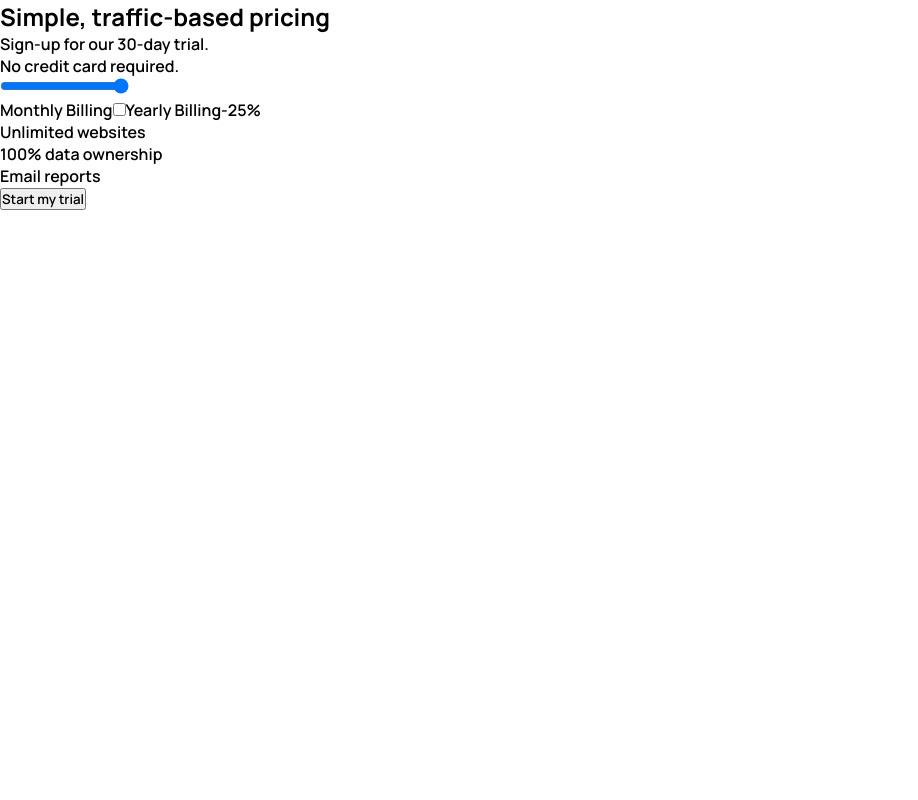
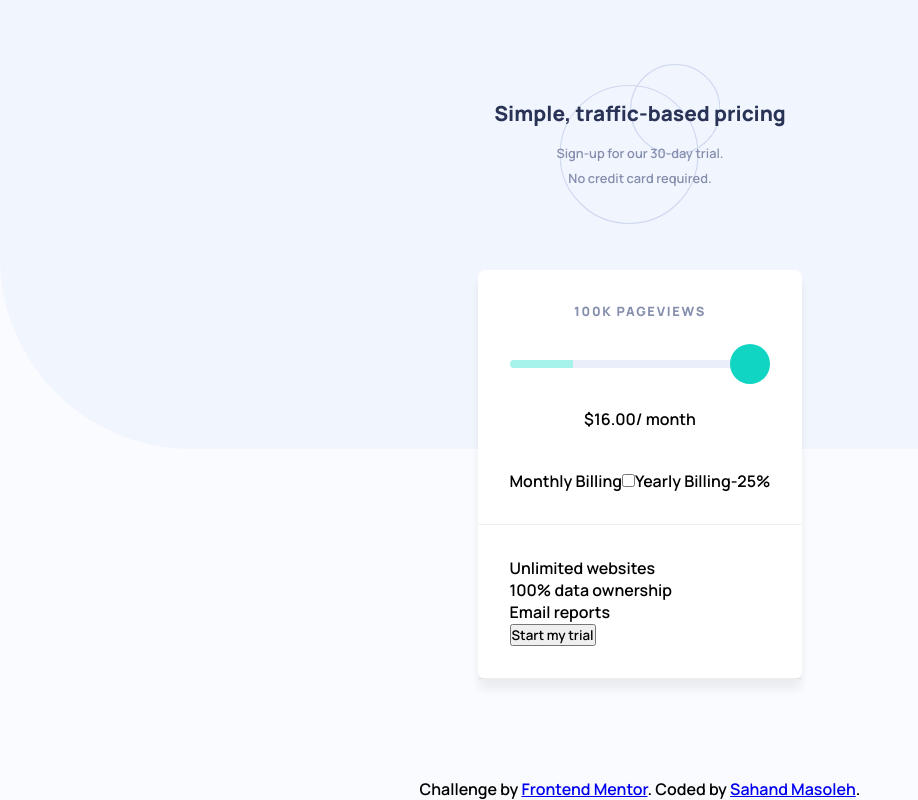
Before and after one commit to sahand-masoleh/fem-25-interactive-pricing-component, a React (Vite) app: page / in a window 1280 px wide. Shown: the whole page, without its empty margins (0-918 px from the left). Built offline with nearby package versions, Linux system fonts and the light colour scheme.

Commit message:
slider and price formatter

```diff
--- a/src/App.jsx
+++ b/src/App.jsx
@@ -3,8 +3,29 @@ import Container from "./components/Container";
 
 function App() {
 	return (
-		<div className="App">
+		<div className="app">
 			<Container />
+			<footer className="footer">
+				Challenge by{" "}
+				<a
+					href="http://"
+					target="_blank"
+					rel="noopener noreferrer"
+					className="footer__link"
+				>
+					Frontend Mentor
+				</a>
+				. Coded by{" "}
+				<a
+					href="http://"
+					target="_blank"
+					rel="noopener noreferrer"
+					className="footer__link"
+				>
+					Sahand Masoleh
+				</a>
+				.
+			</footer>
 		</div>
 	);
 }
--- a/src/components/Card.jsx
+++ b/src/components/Card.jsx
@@ -1,14 +1,33 @@
+import "../styles/Card.scss";
+import useFormatter from "../hooks/useFormatter";
+
 import Register from "./Register";
 
 function Card() {
+	const [price, percentage, setPrice] = useFormatter(16, 8, 36);
+	function handleChange(event) {
+		setPrice(event.target.value);
+	}
+
 	return (
 		<section className="card">
-			<div className="selection">
-				<h2 className="selection__views"></h2>
-				<input className="selection__bar" type="range" min="0" max="4" />
+			<div className="card__section selection">
+				<h2 className="selection__views">100K PAGEVIEWS</h2>
+				<div
+					className="selection__bar-container"
+					style={{ "--width": percentage }}
+				>
+					<input
+						className="selection__bar"
+						type="range"
+						min="8"
+						max="36"
+						onChange={handleChange}
+					/>
+				</div>
 				<div className="selection__price price">
-					<span className="price__num"></span>
-					<span className="price__period"></span>
+					<span className="price__num">{price}</span>
+					<span className="price__period">/ month</span>
 				</div>
 				<div className="selecton__billing billing">
 					<span className="billing_period">Monthly Billing</span>
--- a/src/components/Container.jsx
+++ b/src/components/Container.jsx
@@ -1,8 +1,10 @@
+import "../styles/Container.scss";
+
 import Card from "./Card";
 
 function Container() {
 	return (
-		<div className="main">
+		<main className="container">
 			<section className="title">
 				<h1 className="title__main">Simple, traffic-based pricing</h1>
 				<p className="title__sub">
@@ -12,7 +14,7 @@ function Container() {
 				</p>
 			</section>
 			<Card />
-		</div>
+		</main>
 	);
 }
 
--- a/src/components/Register.jsx
+++ b/src/components/Register.jsx
@@ -1,6 +1,6 @@
 function Register() {
 	return (
-		<div className="register">
+		<div className="card__section register">
 			<div className="register__list list">
 				<p className="list__item">Unlimited websites</p>
 				<p className="list__item">100% data ownership</p>
--- /dev/null
+++ b/src/hooks/useFormatter.jsx
@@ -0,0 +1,21 @@
+import { useEffect, useState } from "react";
+
+function useFormatter(initial, min, max) {
+	const [num, setNum] = useState(initial);
+	const [formattedNum, setFormattedNum] = useState();
+	const [percentage, setPercentage] = useState();
+
+	useEffect(() => {
+		const formatter = new Intl.NumberFormat("en-US", {
+			style: "currency",
+			currency: "USD",
+			maximumFractionDigits: 2,
+		});
+		setFormattedNum(formatter.format(num));
+		setPercentage(((num - min) * 1) / (max - min));
+	}, [num]);
+
+	return [formattedNum, percentage, setNum];
+}
+
+export default useFormatter;
--- a/src/styles/App.scss
+++ b/src/styles/App.scss
@@ -1,3 +1,4 @@
+@use "./utils" as *;
 @import url("https://fonts.googleapis.com/css2?family=Manrope:wght@600;700;800&display=swap");
 
 * {
@@ -6,3 +7,13 @@
 	box-sizing: border-box;
 	font-family: "Manrope", sans-serif;
 }
+
+.app {
+	background-image: url("../images/bg-pattern.svg");
+	background-repeat: no-repeat;
+	background-color: $very-pale-blue;
+	min-height: 100vh;
+	display: grid;
+	place-items: center;
+	grid-template-rows: 1fr auto;
+}
--- /dev/null
+++ b/src/styles/Card.scss
@@ -0,0 +1,79 @@
+@use "./_utils.scss" as *;
+
+.card {
+	background-color: white;
+	border-radius: 0.5rem;
+	box-shadow: 0 10px 10px 0 #00000010;
+
+	&__section {
+		padding: 2rem;
+		border-bottom: 1px solid #00000010;
+	}
+}
+
+.selection {
+	display: grid;
+	grid-template-areas:
+		"views"
+		"bar"
+		"price"
+		"billing";
+	justify-items: center;
+	gap: 2.5rem;
+
+	&__views {
+		font-size: $fs-m;
+		font-weight: $fw-8;
+		color: $fc-grayish-blue;
+		letter-spacing: 0.2ch;
+	}
+
+	&__bar-container {
+		width: 100%;
+		// height: 0.5rem;
+		position: relative;
+		display: grid;
+		align-items: center;
+
+		&::after {
+			content: "";
+			position: absolute;
+			left: 0;
+			bottom: 0;
+			height: 0.5rem;
+			border-radius: 50px 0 0 50px;
+			width: calc(100% * var(--width) - 2.5rem * var(--width));
+			background-color: $soft-cyan;
+		}
+	}
+
+	&__bar {
+		-webkit-appearance: none;
+		appearance: none;
+		border-radius: 50px;
+		height: 0.5rem;
+		width: inherit;
+		background: $light-grayish-blue;
+
+		&::-webkit-slider-thumb {
+			-webkit-appearance: none;
+			appearance: none;
+			width: 2.5rem;
+			height: 2.5rem;
+			border-radius: 50%;
+			background-color: $strong-cyan;
+			cursor: pointer;
+		}
+
+		&::-moz-range-thumb {
+			border: none;
+			width: 2.5rem;
+			height: 2.5rem;
+			border-radius: 50%;
+			background: center / 1.5rem no-repeat url(../images/icon-slider.svg);
+			background-color: $strong-cyan;
+			cursor: pointer;
+			position: relative;
+		}
+	}
+}
--- /dev/null
+++ b/src/styles/Container.scss
@@ -0,0 +1,33 @@
+@use "./utils" as *;
+
+.title {
+	text-align: center;
+	margin-bottom: 5rem;
+	position: relative;
+
+	&__main {
+		font-size: $fs-l;
+		font-weight: $fw-8;
+		color: $fc-dark-desaturated-blue;
+		margin-bottom: 1ch;
+	}
+
+	&__sub {
+		font-size: 0.8rem;
+		color: $fc-grayish-blue;
+		line-height: 3ch;
+		position: relative;
+	}
+
+	&::before {
+		position: absolute;
+		content: "";
+		height: 10rem;
+		aspect-ratio: 1;
+		background: center/cover no-repeat url(../images/pattern-circles.svg);
+		top: 50%;
+		left: 50%;
+		transform: translate(-50%, -50%);
+		mix-blend-mode: darken;
+	}
+}
--- a/src/styles/_utils.scss
+++ b/src/styles/_utils.scss
@@ -1,4 +1,3 @@
-:root {
 // ### primary
 $soft-cyan: hsl(174, 77%, 80%); // full slider bar
 $strong-cyan: hsl(174, 86%, 45%); // slider backround
@@ -12,4 +11,11 @@
 $light-grayish: hsl(223, 50%, 87%); // blue toggle background
 $fc-dark-desaturated-blue: hsl(227, 35%, 25%); // text & cta background
 $fc-grayish-blue: hsl(225, 20%, 60%); // text
-}
+
+$fs-l: 1.3rem;
+$fs-m: 0.8rem;
+$fs-s: 0.6rem;
+
+$fw-8: 800;
+$fw-7: 700;
+$fw-6: 600;
```
Lines whose indentation alone changed are shown as unchanged.
